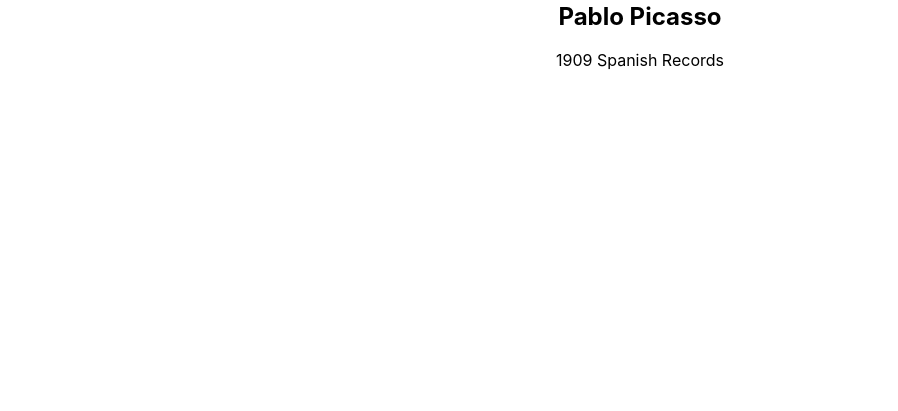
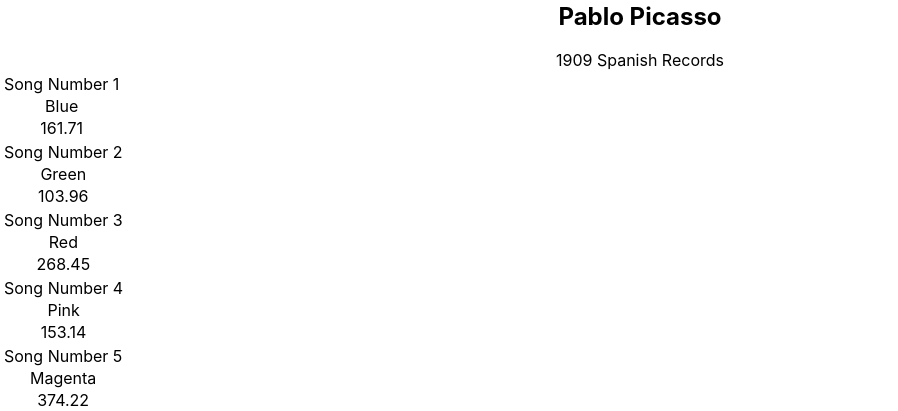
Before and after one commit to Daneris/bloc-jams-react, a React (Create React App) app: page /album/the-colors in a window 1280 px wide. Shown: the part 466-877 px from the top of the page, without its empty margins (0-898 px from the left). Before the commit the page ends 800 px from the top, so only its background shows below. Built offline with nearby package versions, Linux system fonts and the light colour scheme.

Commit message:
checkpoint Assignment 2758 bloc jams react album:Completem

```diff
--- a/src/components/Album.js
+++ b/src/components/Album.js
@@ -35,11 +35,12 @@
         </colgroup>
       <tbody>
 
-          {
-          this.state.album.songs.map((song,index) =>
-          <tr key={index} title={song.title}>
-
-        </tr>
+          {this.state.album.songs.map((song,index) =>
+          <div key={index}>
+           <tr>Song Number {[index + 1]}</tr>
+            <tr>{song.title}</tr>
+            <tr>{song.duration}</tr>
+          </div>
         )
       }
 
```
